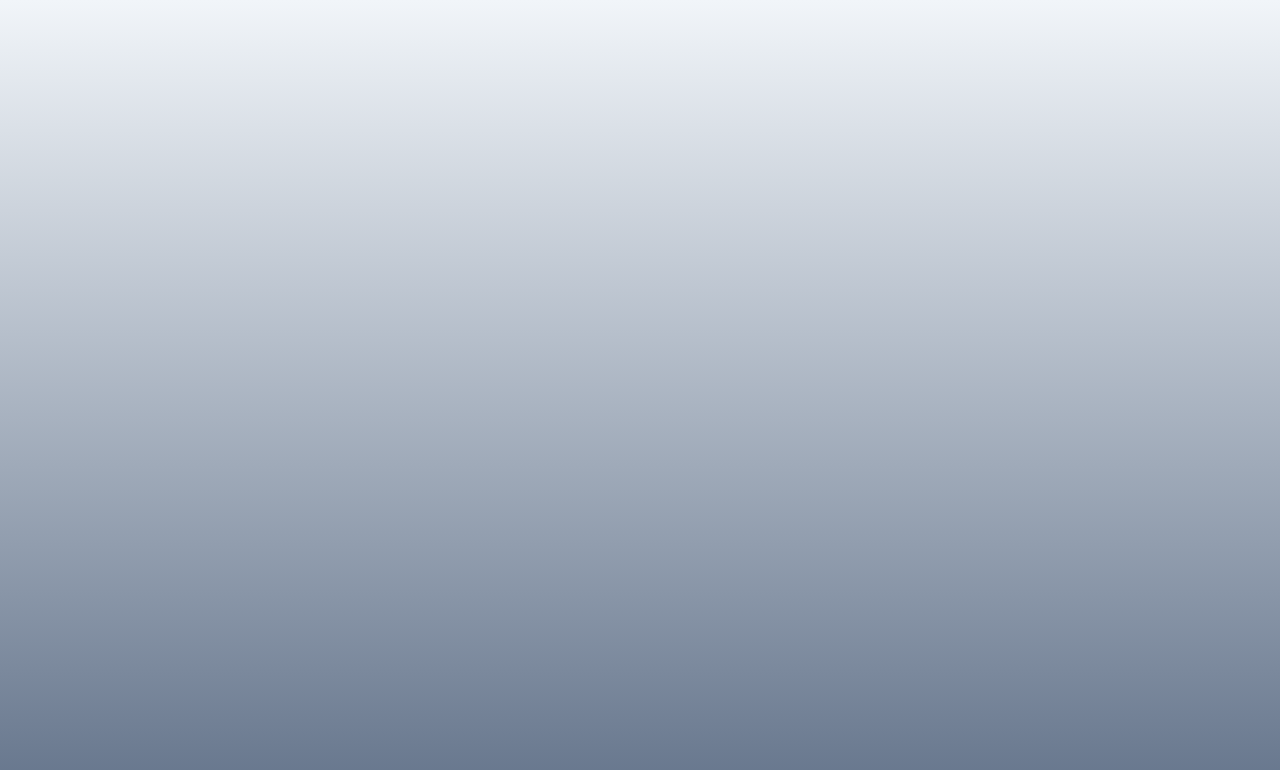
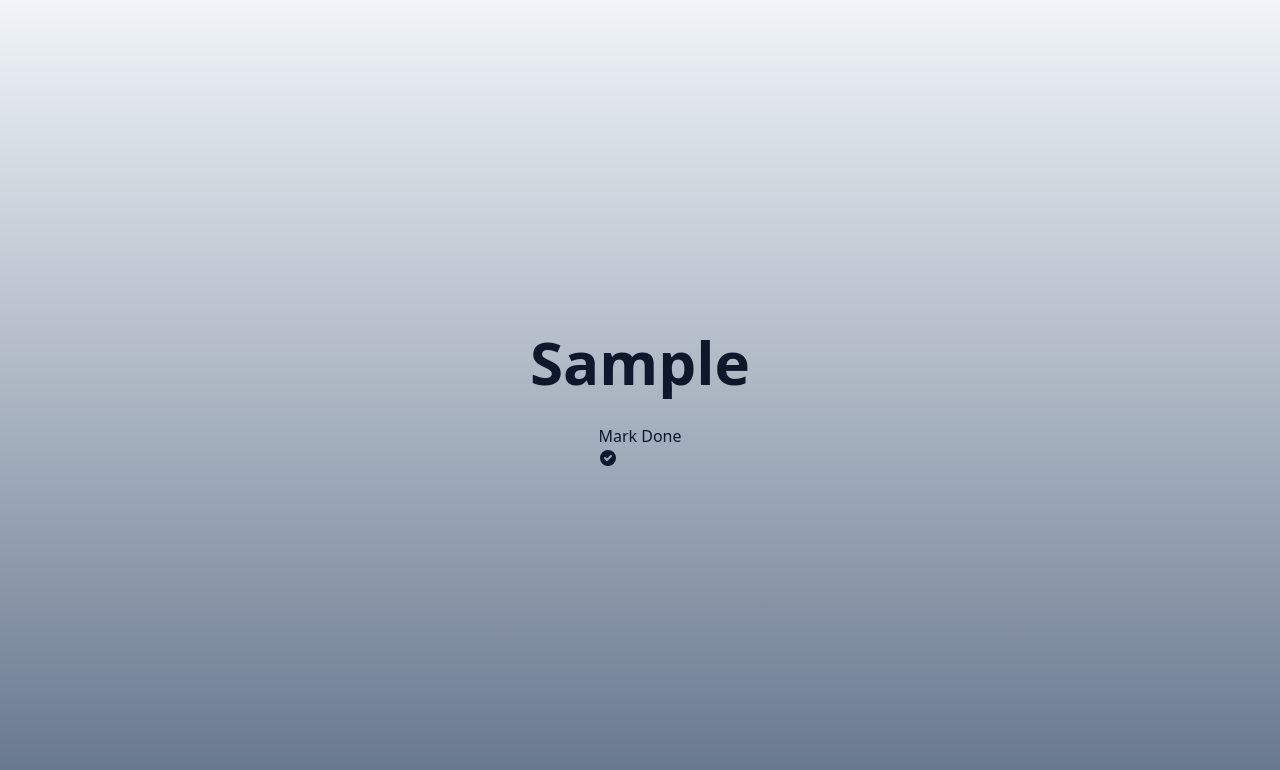
Before and after one commit to Andriikryl/bad-thoughts-app, a React (Create React App) app: page / in a window 1280 px wide. Both pictures are taken after typing "Sample" into the empty fields and a click on the button 838 px from the left and 446 px from the top of the page. Shown: the top 770 px of the page. Built offline with nearby package versions, Linux system fonts and the light colour scheme.

Commit message:
feat[component-done]

```diff
--- a/src/App.js
+++ b/src/App.js
@@ -2,6 +2,7 @@ import "./App.css";
 
 import { useState } from "react";
 import CustomForm from "./compoonents/CustomForm";
+import OneThing from "./compoonents/OneThing";
 
 function App() {
   const [thing, setThing] = useState("");
@@ -16,6 +17,8 @@ function App() {
     setThing(e.target.value);
   };
 
+  const handleCompletedThing = (e) => {};
+
   return (
     <main className="grid place-items-center min-h-screen bg-gradient-to-b from-slate-100 to-slate-500 dark:from-slate-800 dark:to-slate-900 text-slate-900 dark:text-slate-200">
       <div className="grid place-items-center gap-8 m-8">
@@ -28,6 +31,7 @@ function App() {
             />
           </>
         )}
+        {!isCompleted && <OneThing thing={thing} />}
       </div>
     </main>
   );
--- /dev/null
+++ b/src/compoonents/CustomButton.js
@@ -0,0 +1,15 @@
+import React from "react";
+import { CheckCircleIcon } from "@heroicons/react/solid";
+
+function CustomButton({ text, handleCompletedThing }) {
+  return (
+    <>
+      <button className="">
+        <span className="pointer-events-none">{text}</span>
+        <CheckCircleIcon className="h-5 w-5" />
+      </button>
+    </>
+  );
+}
+
+export default CustomButton;
--- /dev/null
+++ b/src/compoonents/OneThing.js
@@ -0,0 +1,16 @@
+import React from "react";
+import CustomButton from "./CustomButton";
+
+function OneThing({ thing, handleCompletedThing }) {
+  return (
+    <>
+      <h1 className="text-3xl sm:text-6xl font-bold">{thing}</h1>
+      <CustomButton
+        text="Mark Done"
+        handleCompletedThing={handleCompletedThing}
+      />
+    </>
+  );
+}
+
+export default OneThing;
```
